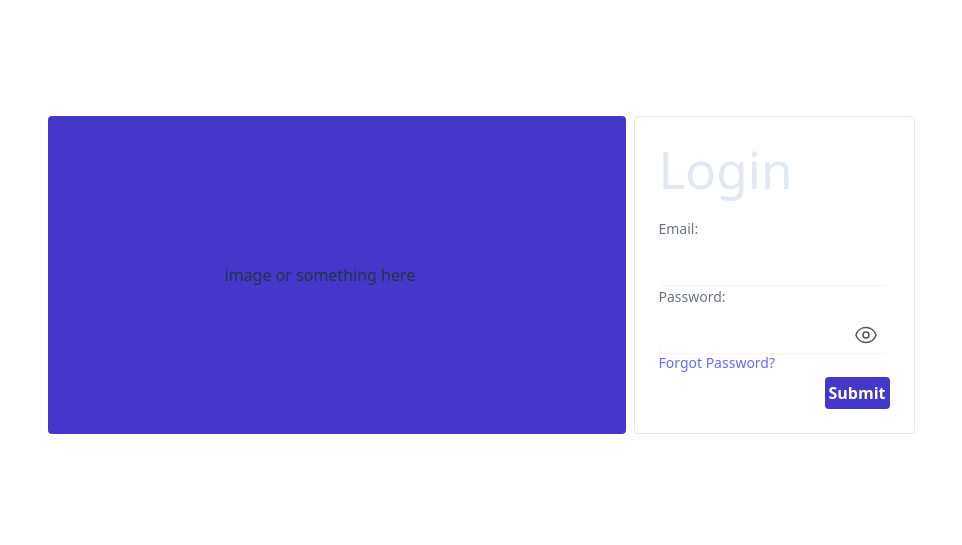
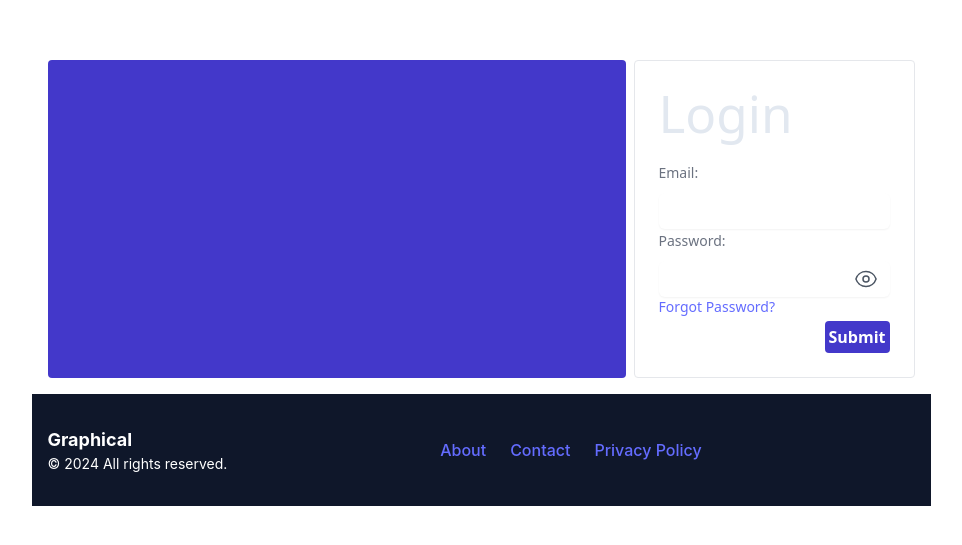
Before and after one commit to btolsen131/Graphical, a React (Vite) app in the folder graphical/: page /login in a window 1280 px wide. Shown: the part 125-670 px from the top of the page, without its empty margins (159-1121 px from the left). Built offline with nearby package versions, Linux system fonts and the light colour scheme; no server answers.

Commit message:
added footer

```diff
--- a/graphical/src/App.tsx
+++ b/graphical/src/App.tsx
@@ -1,11 +1,13 @@
 import { RouterProvider } from "react-router-dom";
 import { router } from "./constants/router/router.tsx";
+import { Footer } from './components/footer.tsx'
 
 function App() {
 
   return (
     <>
     <RouterProvider router={router} />
+    <Footer/>
     </>
   )
 }
--- /dev/null
+++ b/graphical/src/components/footer.tsx
@@ -0,0 +1,30 @@
+import React from "react";
+
+export function Footer(){
+  return (
+      <footer className="bg-slate-900 text-white py-8">
+      <div className="container mx-auto px-4 flex flex-col md:flex-row justify-between items-center">
+        <div className="mb-4 md:mb-0">
+          <h2 className="text-lg font-bold">Graphical</h2>
+          <p className="text-sm">© 2024 All rights reserved.</p>
+        </div>
+        <div className="mb-4 md:mb-0">
+          <ul className="flex space-x-6">
+            <li>
+              <a href="#" className="hover:text-gray-400">About</a>
+            </li>
+            <li>
+              <a href="#" className="hover:text-gray-400">Contact</a>
+            </li>
+            <li>
+              <a href="#" className="hover:text-gray-400">Privacy Policy</a>
+            </li>
+          </ul>
+        </div>
+        <div className="flex space-x-6">
+        </div>
+      </div>
+    </footer>
+  )
+
+}
--- a/graphical/src/pages/LoginPage.tsx
+++ b/graphical/src/pages/LoginPage.tsx
@@ -49,7 +49,6 @@
       <div className="grid grid-cols-3 font-sans p-4">
         <div className="col-span-2 flex justify-center items-center w-full rounded bg-indigo-700">
           <div className='w-56 glex-flex-col'>
-          <p>image or something here</p>
           {tip != null && (
             <p>{tip.body}</p>
           )}
```
